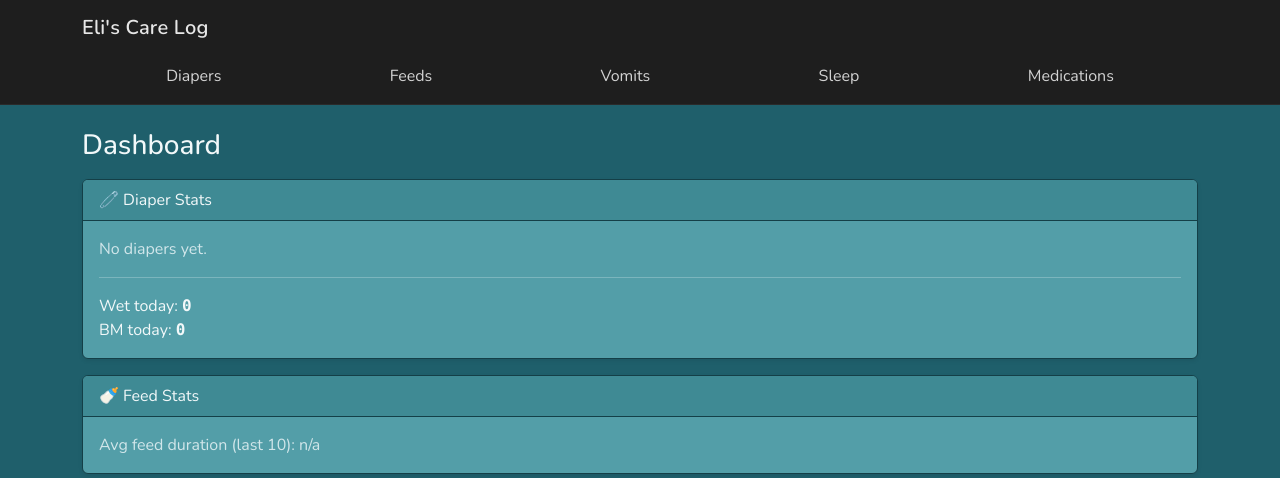
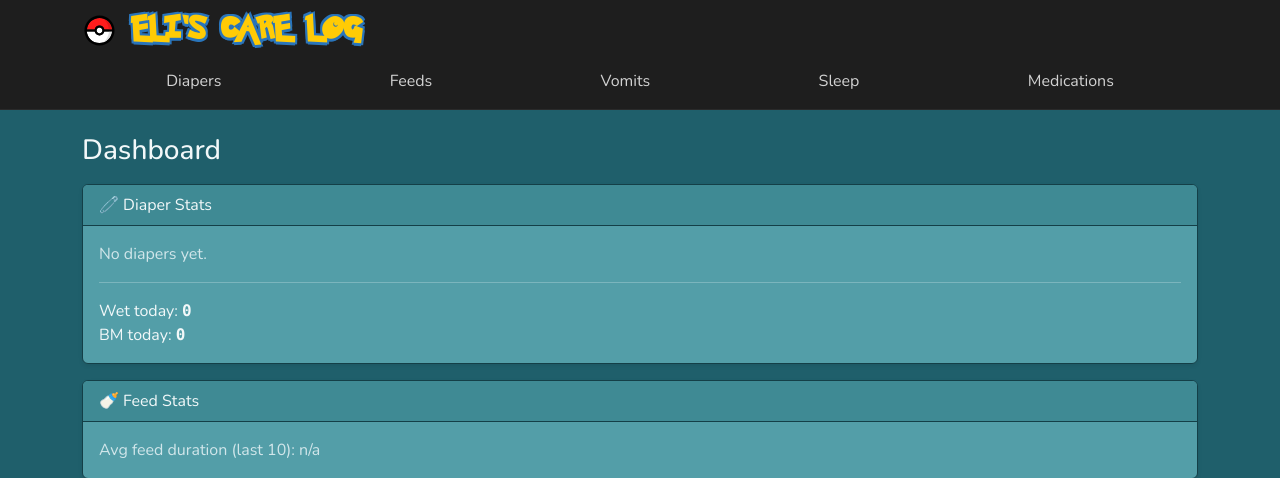
Before and after one commit to supersaiyoon/eli-care-log, a Flask app: page / in a window 1280 px wide. Shown: the top 478 px of the page. Run offline with Flask 3, Linux system fonts and the light colour scheme; parts of the project's set-up code (start-up, migrations or seed data) failed here and were passed over.

Commit message:
Add Pokémon-style branded app title with custom font, colors, and Poké Ball icon in navbar

```diff
--- a/templates/partials/_navbar.html
+++ b/templates/partials/_navbar.html
@@ -1,6 +1,14 @@
 <nav class="navbar mb-4">
     <div class="container d-flex flex-column align-items-start gap-2">
-        <a class="navbar-brand" href="{{ url_for('dashboard') }}">Eli's Care Log</a>
+        <a class="navbar-brand app-title"
+           href="{{ url_for('dashboard') }}">
+        <img
+            src="{{ url_for('static', filename='icons/pokeball.svg') }}"
+            alt=""
+            class="pokeball-icon"
+        >
+           Eli's Care Log
+        </a>
 
         <!-- LIST LINKS -->
         <div class="nav w-100">
--- a/templates/partials/_theme_css.html
+++ b/templates/partials/_theme_css.html
@@ -1,5 +1,57 @@
 {% if theme %}
 <style>
+    @font-face {
+        font-family: "Pokemon";
+        src: url("/static/fonts/pokemon_solid.ttf") format("truetype");
+        font-weight: normal;
+        font-style: normal;
+    }
+
+    /* Pokeball Icon */
+    .pokeball-icon {
+        width: 35px;
+        height: 35px;
+        flex-shrink: 0;
+    }
+
+    /* App Title */
+    .navbar .navbar-brand.app-title {
+        font-family: "Pokemon", Nunito, sans-serif;
+        font-size: 1.6rem;
+        letter-spacing: 0.1em;
+        text-transform: uppercase;
+        text-decoration: none;
+        line-height: 1;
+
+        /* Pokémon colors */
+        color: #ffcb05; /* yellow fill*/
+
+        /* blue outline */
+        text-shadow:
+            /* inner outline */
+           -1px -1px 0 #2a75bb,
+            1px -1px 0 #2a75bb,
+           -1px  1px 0 #2a75bb,
+            1px  1px 0 #2a75bb,
+
+            /* outer outline */
+           -2px -2px 0 #2a75bb,
+            2px -2px 0 #2a75bb,
+           -2px  2px 0 #2a75bb,
+            2px  2px 0 #2a75bb,
+
+            /* subtle bottom weight */
+            0px  3px 0 #2a75bb;
+
+
+        cursor: pointer;
+    }
+
+    .navbar .navbar-brand.app-title:hover {
+        color: #ffe066; /* lighter yellow */
+        opacity: 1;
+    }
+
     /* Navbar */
     :root {
         --nav-bg: #1e1e1e;
```
Also changed, not shown: static/fonts/pokemon_solid.ttf (added), static/icons/pokeball.svg (added).
